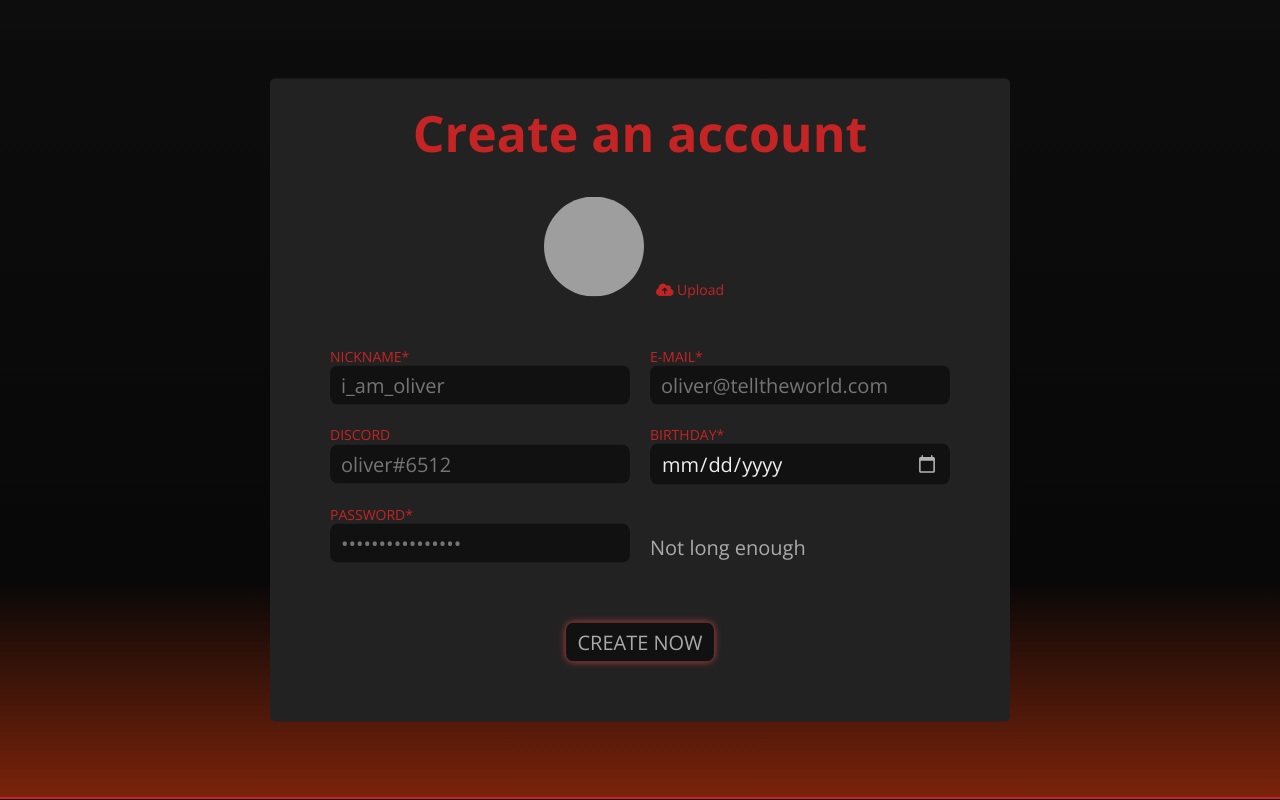
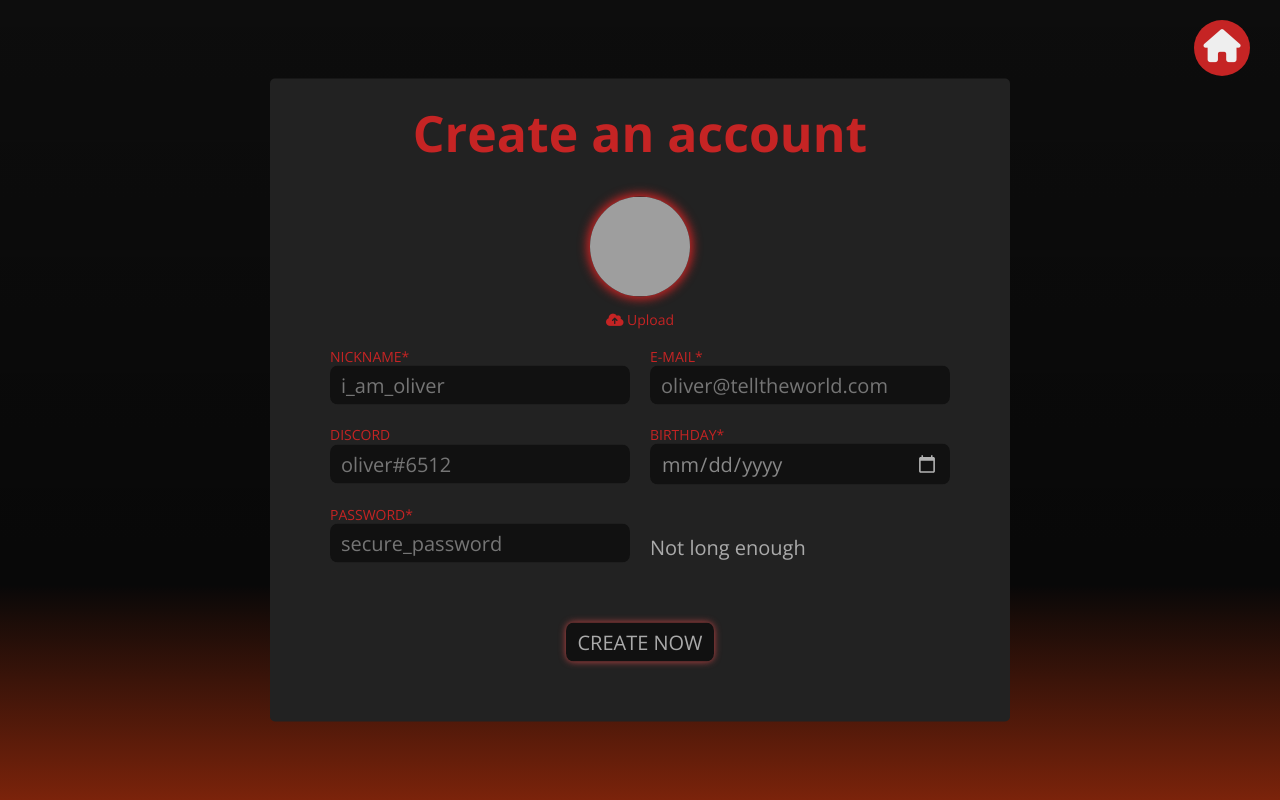
Before and after one commit to OliverSchlueter/TellTheWorld, a PHP site: page /register/ in a window 1280 px wide. Run offline with PHP 8.4, Linux system fonts and the light colour scheme; some libraries are stand-ins or nearby versions; grey boxes are pictures that could not be loaded.

Commit message:
[Web] (Register-page): removed bottom-border, centered profile picture and added home button

```diff
--- a/Code/Web/assets/css/register.css
+++ b/Code/Web/assets/css/register.css
@@ -3,8 +3,10 @@ body{
 }
 
 header{
-    min-height: calc(100vh - 3px);
+    /* min-height: calc(100vh - 3px); */
+    min-height: 100vh;
     margin-bottom: 0px;
+    border-bottom: none;
 }
 
 #profile_picture{
@@ -12,6 +14,7 @@ header{
     height: 100px;
     border-radius: 50%;
     margin-bottom: 20px;
+    box-shadow: 0px 0px 10px 3px var(--color-red);
 }
 
 main{
@@ -30,3 +33,8 @@ main{
     0% { transform: translate(-50%, -200%); }
     100%{ transform: translate(-50%, -50%); }
 }
+
+.custom_file_upload{
+    position: absolute;
+    top: 23%;
+}
--- a/Code/Web/assets/css/style.css
+++ b/Code/Web/assets/css/style.css
@@ -88,6 +88,26 @@ button{
 
 button:hover{
     background-color: var(--background-color3);
+}
+
+.back_to_main_page_btn{
+    position: fixed;
+    top: 20px;
+    right: 30px;
+    z-index: 1;
+    width: 50px;
+    height: 50px;
+    padding: 3px;
+    background-color: var(--color-red);
+    border-radius: 50%;
+    text-align: center;
+    font-size: 33px;
+    transition: all ease-in-out .2s;
+}
+
+.back_to_main_page_btn:hover{
+    background-color: white;
+    color: var(--color-red);
 }
 
 .space{
@@ -208,8 +228,13 @@ input[type="submit"]{
     box-shadow: var(--color-light-red) 0px 0px 7px 0px;
 }
 
+input[type="date"]{
+    color: #888888;
+}
+
 input:focus, input:hover{
     border: 1px var(--color-light-red) solid;
+    color: var(--foreground-color);
 }
 
 input[type="submit"]:hover{
--- a/Code/Web/register/index.php
+++ b/Code/Web/register/index.php
@@ -9,6 +9,7 @@
     <title>Tell The World - Register</title>
 </head>
 <body>
+    <a href="../" class="back_to_main_page_btn"><i class="fa-solid fa-house"></i></a>
     <header>
         <main>
             <form action="" method="post" class="center_self">
@@ -45,7 +46,7 @@
                 <div class="center_items">
                     <div class="form_item">
                         <label for="register_password">PASSWORD*</label>
-                        <input type="password" name="register_password" id="register_password" minlength="8" maxlength="512" placeholder="&bull;&bull;&bull;&bull;&bull;&bull;&bull;&bull;&bull;&bull;&bull;&bull;&bull;&bull;&bull;&bull;" required>
+                        <input type="password" name="register_password" id="register_password" minlength="8" maxlength="512" placeholder="secure_password" required>
                     </div>
                     <div class="form_item">
                         <p id="pasword_feedback">Not long enough</p>
```
